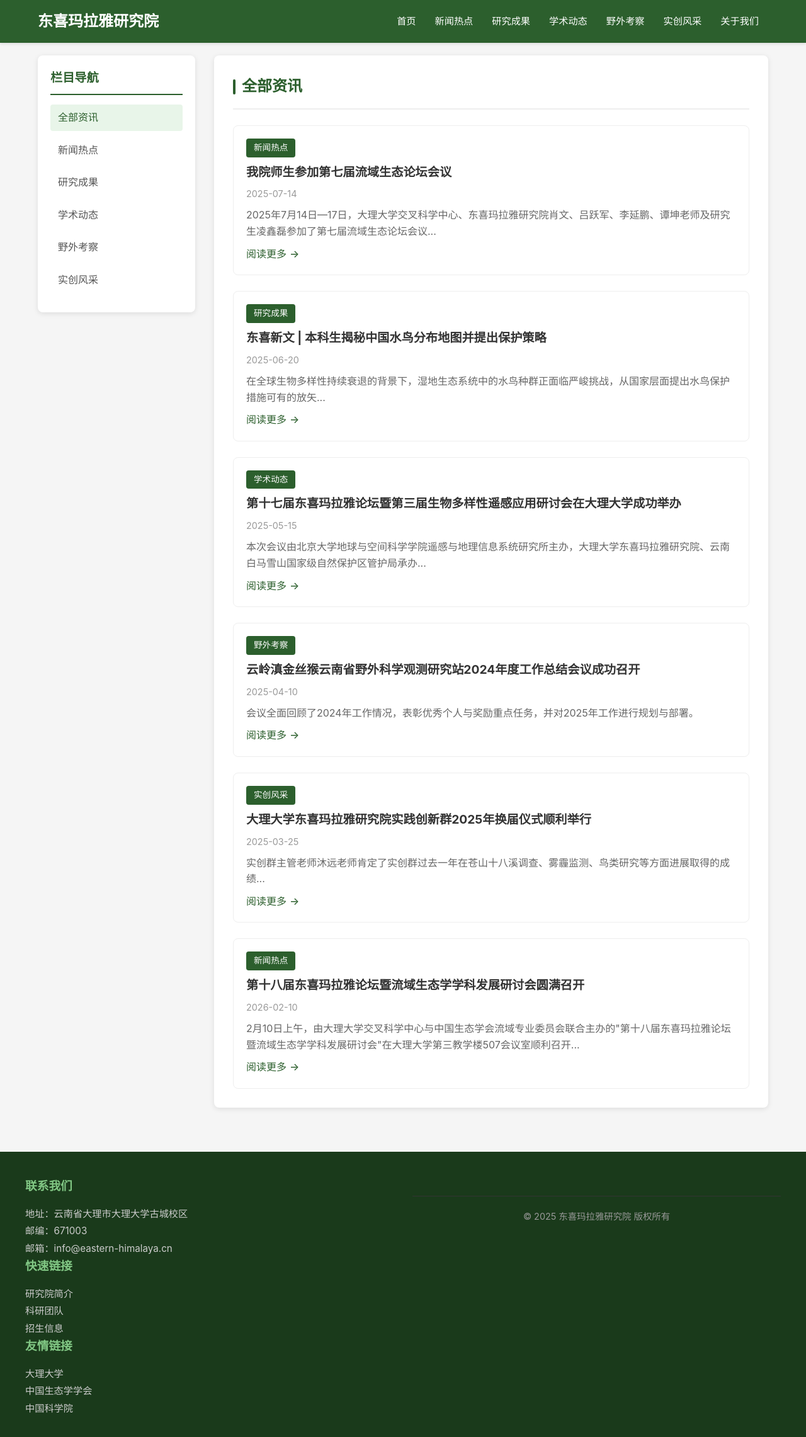
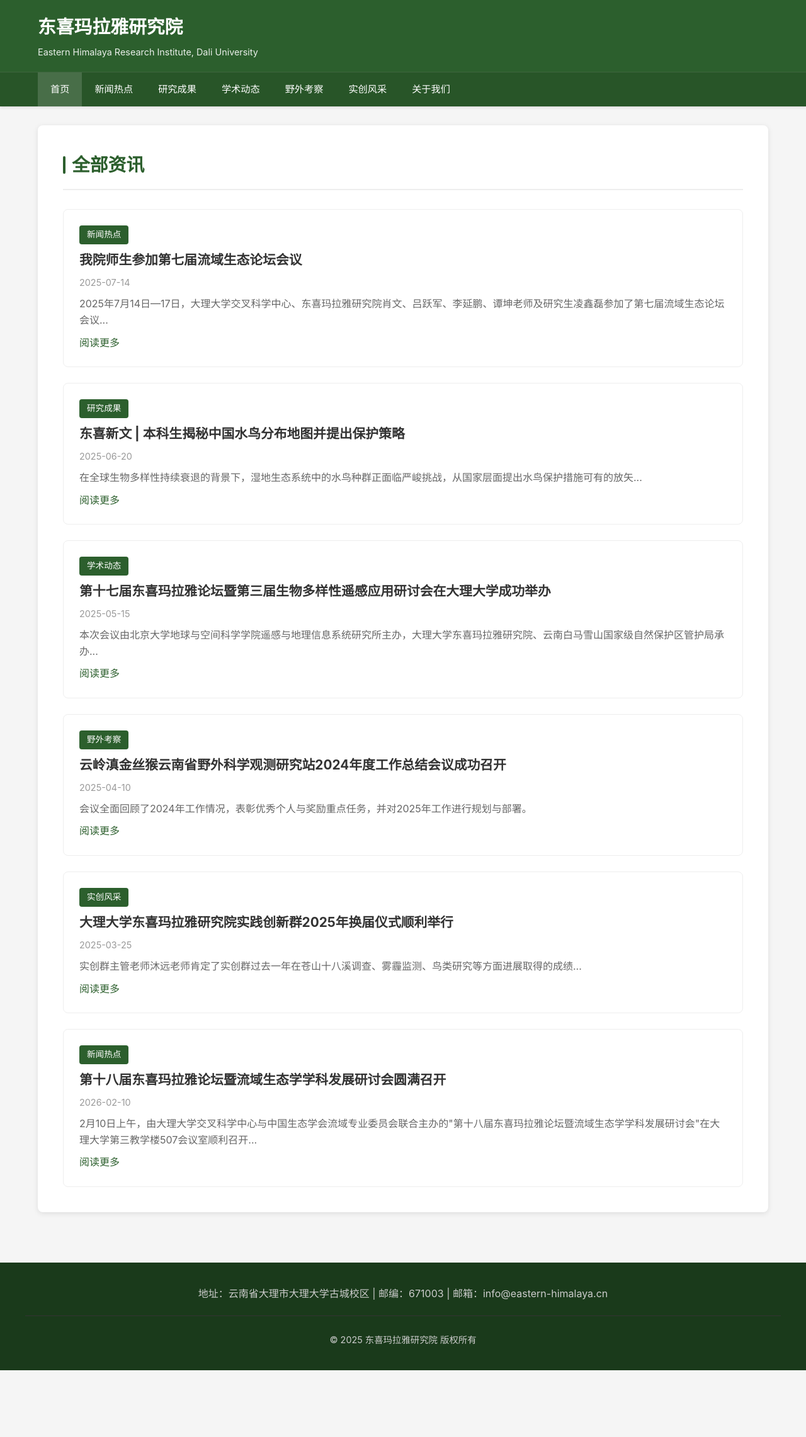
Before and after one commit to M-1-d/dxhm-website, a plain HTML site: page index.html in a window 1280 px wide. Shown: the whole page at 63% size. After the commit the page ends 2176 px from the top, so only its background shows below. Drawn offline with Linux system fonts and the light colour scheme.

Commit message:
Update index.html

```diff
--- a/index.html
+++ b/index.html
@@ -18,30 +18,43 @@
             background-color: #f5f5f5;
         }
 
-        /* 导航栏样式 */
-        .navbar {
+        /* 顶部导航栏 - 中科院风格 */
+        .header {
             background: #2c5f2d;
             color: white;
-            padding: 0;
-            position: sticky;
-            top: 0;
-            z-index: 1000;
             box-shadow: 0 2px 4px rgba(0,0,0,0.1);
+        }
+
+        .header-top {
+            max-width: 1200px;
+            margin: 0 auto;
+            padding: 20px;
+            display: flex;
+            justify-content: space-between;
+            align-items: center;
+        }
+
+        .logo {
+            font-size: 1.8rem;
+            font-weight: bold;
+        }
+
+        .logo-sub {
+            font-size: 0.9rem;
+            opacity: 0.9;
+            margin-top: 5px;
+        }
+
+        .header-nav {
+            background: rgba(0,0,0,0.1);
+            border-top: 1px solid rgba(255,255,255,0.1);
         }
 
         .nav-container {
             max-width: 1200px;
             margin: 0 auto;
             display: flex;
-            justify-content: space-between;
-            align-items: center;
             padding: 0 20px;
-        }
-
-        .logo {
-            font-size: 1.5rem;
-            font-weight: bold;
-            padding: 15px 0;
         }
 
         .nav-menu {
@@ -53,15 +66,16 @@
         .nav-menu a {
             color: white;
             text-decoration: none;
-            padding: 20px 15px;
+            padding: 15px 20px;
             display: block;
             transition: background 0.3s;
             font-size: 0.95rem;
             cursor: pointer;
         }
 
-        .nav-menu a:hover {
-            background: rgba(255,255,255,0.1);
+        .nav-menu a:hover,
+        .nav-menu a.active {
+            background: rgba(255,255,255,0.15);
         }
 
         .mobile-menu-btn {
@@ -74,76 +88,31 @@
             padding: 10px;
         }
 
-        /* 主要内容区 */
+        /* 主要内容区 - 去掉侧边栏，全宽显示 */
         .main-container {
             max-width: 1200px;
             margin: 0 auto;
-            padding: 20px;
-            display: grid;
-            grid-template-columns: 250px 1fr;
-            gap: 30px;
+            padding: 30px 20px;
         }
 
-        /* 侧边栏 */
-        .sidebar {
-            background: white;
-            border-radius: 8px;
-            padding: 20px;
-            box-shadow: 0 2px 8px rgba(0,0,0,0.1);
-            height: fit-content;
-        }
-
-        .sidebar-title {
-            color: #2c5f2d;
-            font-size: 1.2rem;
-            margin-bottom: 15px;
-            padding-bottom: 10px;
-            border-bottom: 2px solid #2c5f2d;
-        }
-
-        .category-list {
-            list-style: none;
-        }
-
-        .category-list li {
-            margin-bottom: 10px;
-        }
-
-        .category-list a {
-            color: #555;
-            text-decoration: none;
-            display: block;
-            padding: 8px 12px;
-            border-radius: 4px;
-            transition: all 0.3s;
-            cursor: pointer;
-        }
-
-        .category-list a:hover,
-        .category-list a.active {
-            background: #e8f5e9;
-            color: #2c5f2d;
-        }
-
-        /* 内容区域 */
         .content-area {
             background: white;
             border-radius: 8px;
-            padding: 30px;
+            padding: 40px;
             box-shadow: 0 2px 8px rgba(0,0,0,0.1);
             min-height: 600px;
         }
 
         /* 列表页样式 */
         .section-header {
-            margin-bottom: 25px;
+            margin-bottom: 30px;
             padding-bottom: 15px;
             border-bottom: 2px solid #eee;
         }
 
         .section-title {
             color: #2c5f2d;
-            font-size: 1.5rem;
+            font-size: 1.8rem;
             display: flex;
             align-items: center;
             gap: 10px;
@@ -152,7 +121,7 @@
         .section-title::before {
             content: '';
             width: 4px;
-            height: 24px;
+            height: 28px;
             background: #2c5f2d;
             border-radius: 2px;
         }
@@ -164,7 +133,7 @@
         }
 
         .news-item {
-            padding: 20px;
+            padding: 25px;
             border: 1px solid #eee;
             border-radius: 8px;
             transition: all 0.3s;
@@ -188,7 +157,7 @@
         }
 
         .news-title {
-            font-size: 1.2rem;
+            font-size: 1.3rem;
             color: #333;
             margin-bottom: 10px;
             line-height: 1.4;
@@ -203,9 +172,8 @@
         .news-excerpt {
             color: #666;
             line-height: 1.6;
-            margin-bottom: 10px;
             display: -webkit-box;
-            -webkit-line-clamp: 3;
+            -webkit-line-clamp: 2;
             -webkit-box-orient: vertical;
             overflow: hidden;
         }
@@ -217,15 +185,7 @@
             display: inline-flex;
             align-items: center;
             gap: 5px;
-        }
-
-        .read-more::after {
-            content: '→';
-            transition: transform 0.3s;
-        }
-
-        .read-more:hover::after {
-            transform: translateX(5px);
+            margin-top: 10px;
         }
 
         /* 详情页样式 */
@@ -246,7 +206,7 @@
         }
 
         .detail-title {
-            font-size: 1.8rem;
+            font-size: 2rem;
             color: #333;
             line-height: 1.4;
             margin-bottom: 15px;
@@ -261,7 +221,7 @@
         }
 
         .detail-content {
-            font-size: 1.05rem;
+            font-size: 1.1rem;
             line-height: 1.8;
             color: #444;
         }
@@ -269,33 +229,6 @@
         .detail-content p {
             margin-bottom: 20px;
             text-align: justify;
-        }
-
-        /* 媒体容器 */
-        .media-container {
-            margin: 25px 0;
-        }
-
-        .image-wrapper {
-            width: 100%;
-            margin: 20px 0;
-            border-radius: 8px;
-            overflow: hidden;
-            box-shadow: 0 4px 12px rgba(0,0,0,0.1);
-        }
-
-        .image-wrapper img {
-            width: 100%;
-            height: auto;
-            display: block;
-        }
-
-        .image-caption {
-            background: #f5f5f5;
-            padding: 10px 15px;
-            font-size: 0.9rem;
-            color: #666;
-            text-align: center;
         }
 
         /* 返回按钮 */
@@ -319,42 +252,28 @@
             color: #2c5f2d;
         }
 
-        /* 页脚 */
+        /* 页脚 - 简化版，去掉友情链接 */
         .footer {
             background: #1a3a1b;
             color: white;
-            padding: 40px 20px;
+            padding: 30px 20px;
             margin-top: 50px;
         }
 
         .footer-content {
             max-width: 1200px;
             margin: 0 auto;
-            display: grid;
-            grid-template-columns: repeat(auto-fit, minmax(250px, 1fr));
-            gap: 30px;
+            text-align: center;
         }
 
-        .footer-section h3 {
-            margin-bottom: 15px;
-            color: #81c784;
-        }
-
-        .footer-section p,
-        .footer-section a {
+        .footer p {
             color: #ccc;
-            text-decoration: none;
             line-height: 1.8;
-            font-size: 0.95rem;
-        }
-
-        .footer-section a:hover {
-            color: white;
+            margin: 5px 0;
         }
 
         .copyright {
-            text-align: center;
-            margin-top: 30px;
+            margin-top: 20px;
             padding-top: 20px;
             border-top: 1px solid #333;
             color: #999;
@@ -368,6 +287,11 @@
 
         /* 响应式设计 */
         @media (max-width: 768px) {
+            .header-top {
+                flex-direction: column;
+                text-align: center;
+            }
+
             .nav-menu {
                 display: none;
                 position: absolute;
@@ -376,50 +300,28 @@
                 width: 100%;
                 background: #2c5f2d;
                 flex-direction: column;
-                padding: 10px 0;
             }
 
             .nav-menu.active {
                 display: flex;
             }
 
-            .nav-menu a {
-                padding: 15px 20px;
-                border-bottom: 1px solid rgba(255,255,255,0.1);
-            }
-
             .mobile-menu-btn {
                 display: block;
-            }
-
-            .main-container {
-                grid-template-columns: 1fr;
-                padding: 15px;
-            }
-
-            .sidebar {
-                order: 2;
+                position: absolute;
+                right: 20px;
+                top: 20px;
             }
 
             .content-area {
-                order: 1;
                 padding: 20px;
             }
 
             .detail-title {
-                font-size: 1.4rem;
-            }
-
-            .section-title {
-                font-size: 1.3rem;
-            }
-
-            .news-title {
-                font-size: 1.1rem;
+                font-size: 1.5rem;
             }
         }
 
-        /* 加载动画 */
         .fade-in {
             animation: fadeIn 0.5s ease-in;
         }
@@ -428,40 +330,24 @@
             from { opacity: 0; transform: translateY(20px); }
             to { opacity: 1; transform: translateY(0); }
         }
-
-        /* 加载状态 */
-        .loading {
-            text-align: center;
-            padding: 40px;
-            color: #666;
-        }
-
-        .loading-spinner {
-            display: inline-block;
-            width: 40px;
-            height: 40px;
-            border: 3px solid #f3f3f3;
-            border-top: 3px solid #2c5f2d;
-            border-radius: 50%;
-            animation: spin 1s linear infinite;
-            margin-bottom: 15px;
-        }
-
-        @keyframes spin {
-            0% { transform: rotate(0deg); }
-            100% { transform: rotate(360deg); }
-        }
     </style>
 </head>
 <body>
 
-    <!-- 导航栏 -->
-    <nav class="navbar">
+    <!-- 顶部Header -->
+    <header class="header">
+        <div class="header-top">
+            <div>
+                <div class="logo">东喜玛拉雅研究院</div>
+                <div class="logo-sub">Eastern Himalaya Research Institute, Dali University</div>
+            </div>
+            <button class="mobile-menu-btn" onclick="toggleMenu()">☰</button>
+        </div>
+
+        <nav class="header-nav">
             <div class="nav-container">
-            <div class="logo">东喜玛拉雅研究院</div>
-            <button class="mobile-menu-btn" onclick="toggleMenu()">☰</button>
                 <ul class="nav-menu" id="navMenu">
-                <li><a onclick="showHome()">首页</a></li>
+                    <li><a onclick="showHome()" class="active">首页</a></li>
                     <li><a onclick="filterByCategory('news')">新闻热点</a></li>
                     <li><a onclick="filterByCategory('research')">研究成果</a></li>
                     <li><a onclick="filterByCategory('academic')">学术动态</a></li>
@@ -471,34 +357,16 @@
                 </ul>
             </div>
         </nav>
+    </header>
 
     <!-- 主内容区 -->
     <div class="main-container">
-        <!-- 侧边栏 -->
-        <aside class="sidebar">
-            <h3 class="sidebar-title">栏目导航</h3>
-            <ul class="category-list">
-                <li><a class="active" data-category="all" onclick="filterByCategory('all')">全部资讯</a></li>
-                <li><a data-category="news" onclick="filterByCategory('news')">新闻热点</a></li>
-                <li><a data-category="research" onclick="filterByCategory('research')">研究成果</a></li>
-                <li><a data-category="academic" onclick="filterByCategory('academic')">学术动态</a></li>
-                <li><a data-category="field" onclick="filterByCategory('field')">野外考察</a></li>
-                <li><a data-category="practice" onclick="filterByCategory('practice')">实创风采</a></li>
-            </ul>
-        </aside>
-
-        <!-- 内容区域 -->
         <main class="content-area">
 
             <!-- 列表页视图 -->
             <div id="listView" class="fade-in">
                 <div class="section-header">
                     <h2 class="section-title" id="listTitle">全部资讯</h2>
-                </div>
-
-                <div id="loadingIndicator" class="loading hidden">
-                    <div class="loading-spinner"></div>
-                    <p>正在加载文章...</p>
                 </div>
 
                 <div class="news-list" id="newsList">
@@ -547,30 +415,13 @@
         </main>
     </div>
 
-    <!-- 页脚 -->
+    <!-- 简化版页脚 -->
     <footer class="footer">
         <div class="footer-content">
-            <div class="footer-section">
-                <h3>联系我们</h3>
-                <p>地址：云南省大理市大理大学古城校区</p>
-                <p>邮编：671003</p>
-                <p>邮箱：info@eastern-himalaya.cn</p>
-            <div class="footer-section">
-    <h3>快速链接</h3>
-    <p><a onclick="showAbout()">研究院简介</a></p>
-    <p><a href="team.html">科研团队</a></p>
-    <p><a href="admission.html">招生信息</a></p>
-</div>
-
-            <div class="footer-section">
-                <h3>友情链接</h3>
-                <p><a href="https://www.dali.edu.cn" target="_blank">大理大学</a></p>
-                <p><a href="#">中国生态学学会</a></p>
-                <p><a href="#">中国科学院</a></p>
-            </div>
-        </div>
+            <p>地址：云南省大理市大理大学古城校区 | 邮编：671003 | 邮箱：info@eastern-himalaya.cn</p>
             <div class="copyright">
                 <p>&copy; 2025 东喜玛拉雅研究院 版权所有</p>
+            </div>
         </div>
     </footer>
 
```
Lines whose indentation alone changed are shown as unchanged.
